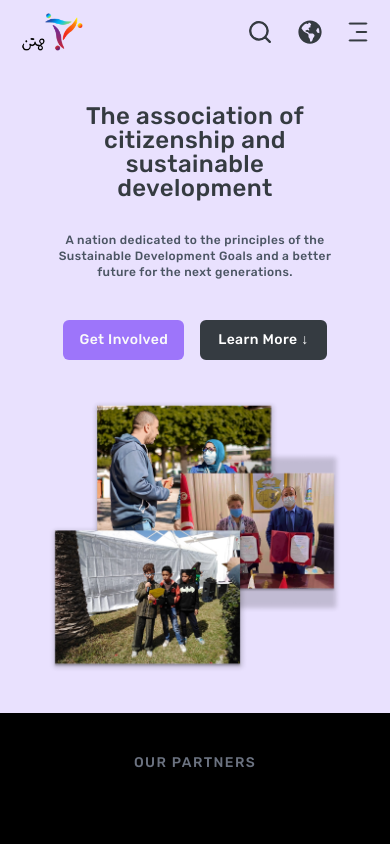
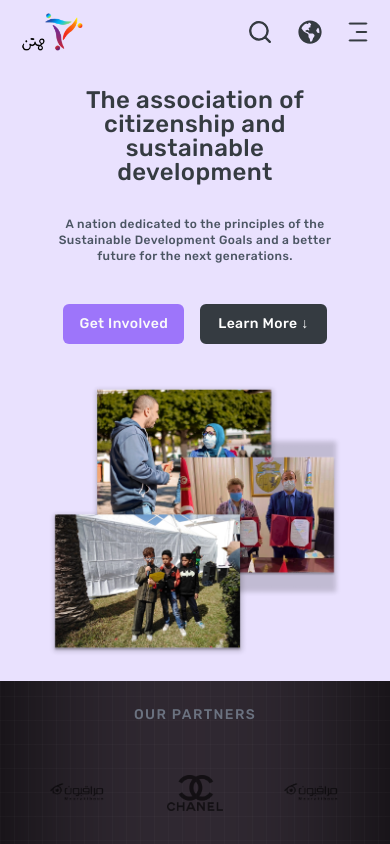
Before and after one commit to NourEssalam/front-momtan, a Next.js app: page / in a window 390 px wide. Shown: the top 844 px of the page. Built offline with nearby package versions, Linux system fonts and the light colour scheme; grey boxes are pictures that could not be loaded.

Commit message:
add background color and fix colors

```diff
--- a/app/globals.css
+++ b/app/globals.css
@@ -46,18 +46,18 @@
 
     /* Secondary colors */
     /* Shades */
-    --stronger-shade: 255, 36%, 22%;
-    --lighter-shade: 255, 36%, 43%;
+    --stronger-shade: 255, 36%, 22%; /* 	#2e244c */
+    --lighter-shade: 255, 36%, 43%; /* #5a4695 */
     /* Tints */
-    --stronger-tint: 255, 94%, 80%;
-    --medium-tint: 256, 93%, 94%;
-    --lighter-tint: 257, 100%, 97%;
+    --stronger-tint: 255, 94%, 80%; /* #b49cfc */
+    --medium-tint: 256, 93%, 94%; /* 	#e9e1fe*/
+    --lighter-tint: 257, 100%, 97%; /* #f4f0ff */
 
     /* greys */
     --grey: 210, 10%, 23%;
 
     /* From shadcn Secondary Color */
-    --secondary: 210, 10%, 23%; /* Keeping this light grey */
+    --secondary: 210, 10%, 23%; /* 	#353b41  this light grey */
     --secondary-foreground: 0 0% 100%; /* Keeping this near-black for contrast */
 
     /* Muted Color */
@@ -89,12 +89,15 @@
     @apply border-border;
   }
   body {
-    @apply bg-background text-foreground;
+    @apply text-foreground;
   }
 }
 
 @layer components {
   .container {
-    @apply max-w-[90rem] mx-auto py-10 px-12  md:py-12  lg:px-24 lg:py-12;
+    @apply max-w-[1200px] mx-auto py-6 px-12  md:py-12  lg:px-24 lg:py-12;
+  }
+  .wrapper {
+    @apply max-w-[1200px] mx-auto py-12 px-6  md:py-12  lg:px-24 lg:py-12;
   }
 }
--- a/app/layout.tsx
+++ b/app/layout.tsx
@@ -23,11 +23,26 @@
 }>) {
   return (
     <html lang="en">
-      <body className={`${rubik.className} antialiased `}>
+      <body
+        className={`${rubik.className} antialiased inset-0 relative bg-[linear-gradient(to_right,#8080800a_1px,transparent_1px),linear-gradient(to_bottom,#8080800a_1px,transparent_1px)] bg-[size:14px_24px]`}
+      >
+        <div
+          className="absolute left-0 right-0 top-0 -z-10 m-auto h-full w-full
+        rounded-full bg-fuchsia-200 opacity-20 blur-[100px]"
+        ></div>
+
         <Header />
+
         {children}
         <Footer />
       </body>
     </html>
   );
 }
+
+/*
+<div class="absolute inset-0 -z-10 h-full w-full bg-white bg-[linear-gradient(to_right,#8080800a_1px,transparent_1px),linear-gradient(to_bottom,#8080800a_1px,transparent_1px)] bg-[size:14px_24px]">
+<div class="absolute left-0 right-0 top-0 -z-10 m-auto h-[310px] w-[310px] rounded-full bg-fuchsia-400 opacity-20 blur-[100px]"></div>
+</div>
+
+*/
--- a/tailwind.config.ts
+++ b/tailwind.config.ts
@@ -17,7 +17,7 @@
         },
         shade: {
           DEFAULT: "hsl(var(--lighter-shade))",
-          "shade-light": "hsl(var(--lighter-shade))",
+          strong: "hsl(var(--stronger-shade))",
         },
         tint: {
           DEFAULT: "hsl(var(--medium-tint))",
```
